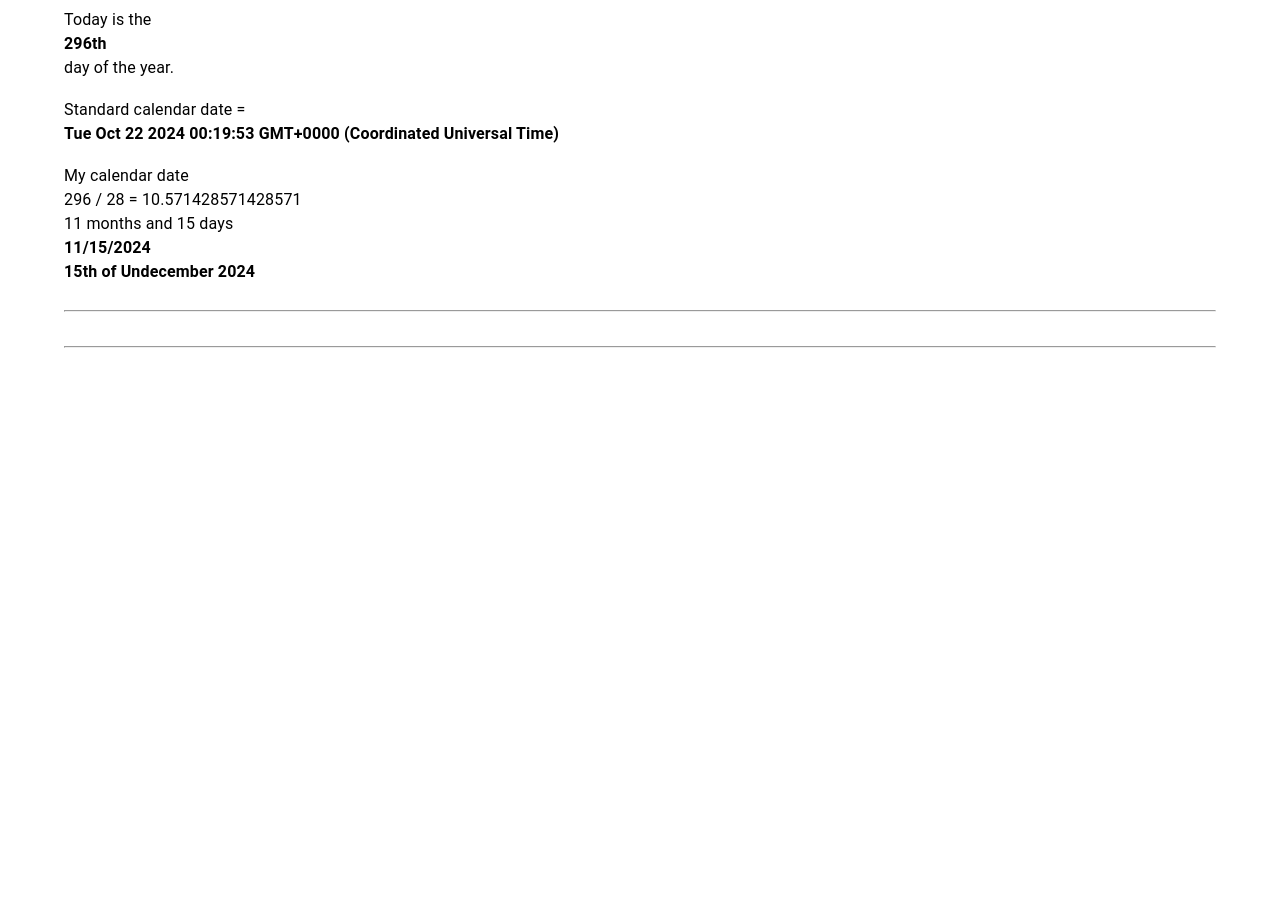
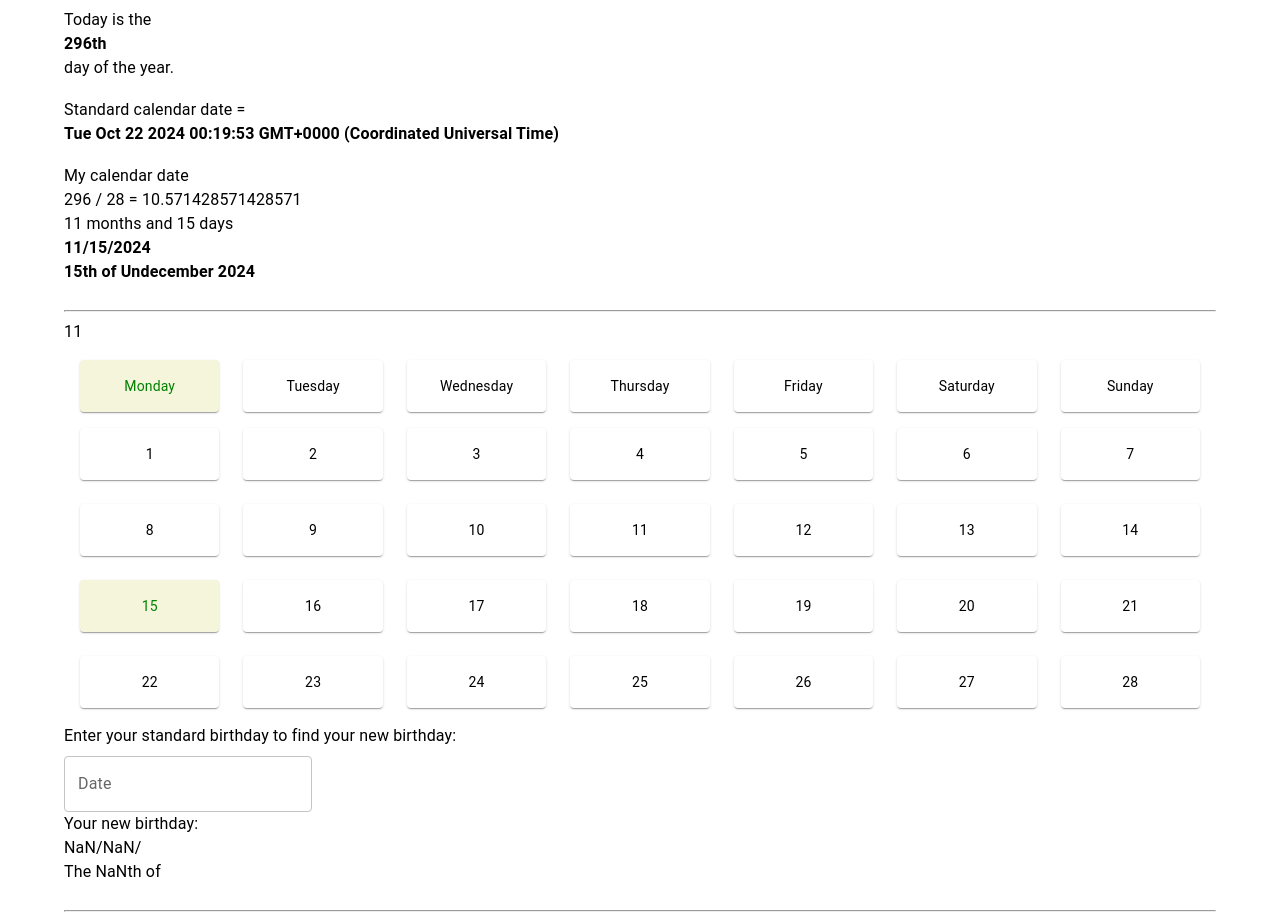
Before and after one commit to andrewwhitman-cpp/international-fixed-calendar, a React (Vite) app: page / in a window 1280 px wide. Before the commit the page ends 800 px from the top, so only its background shows below. Built offline with nearby package versions, Linux system fonts and the light colour scheme.

Commit message:
adding calendar and date converter back into app

```diff
--- a/src/App.jsx
+++ b/src/App.jsx
@@ -40,7 +40,6 @@ function App() {
 			<Typography sx={{ fontWeight: 'bold' }}>
 				{my_date.getDate('standard')}<br />
 				{my_date.getDate('long')}<br />
-				{/* {my_day}th of {my_month_names[my_month]} {my_year} */}
 			</Typography>
 		</Typography>
 
@@ -48,8 +47,8 @@ function App() {
 
 		<hr />
 
-		{/* <MyCalendar month={my_month_names[my_month]} day={my_day} /> */}
-		{/* <DateConverter /> */}
+		<MyCalendar month={my_date.getMonth()} day={my_date.getDay()} />
+		<DateConverter />
 
 		<br />
 
```
